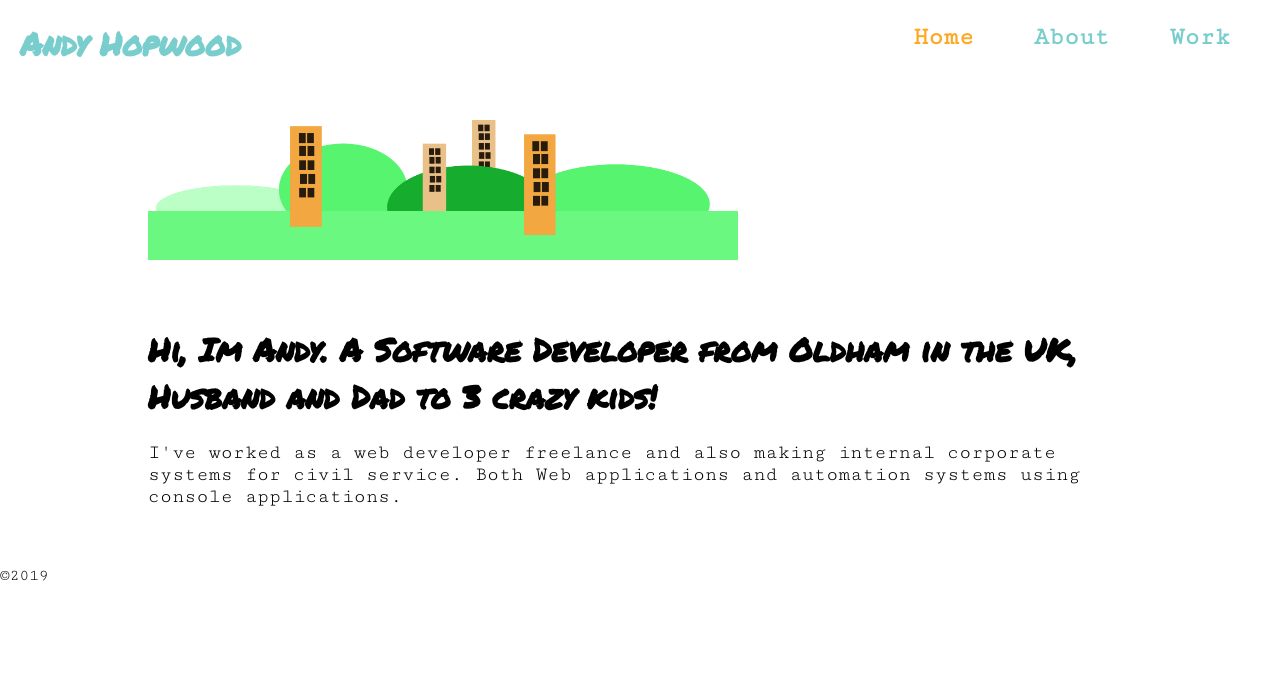
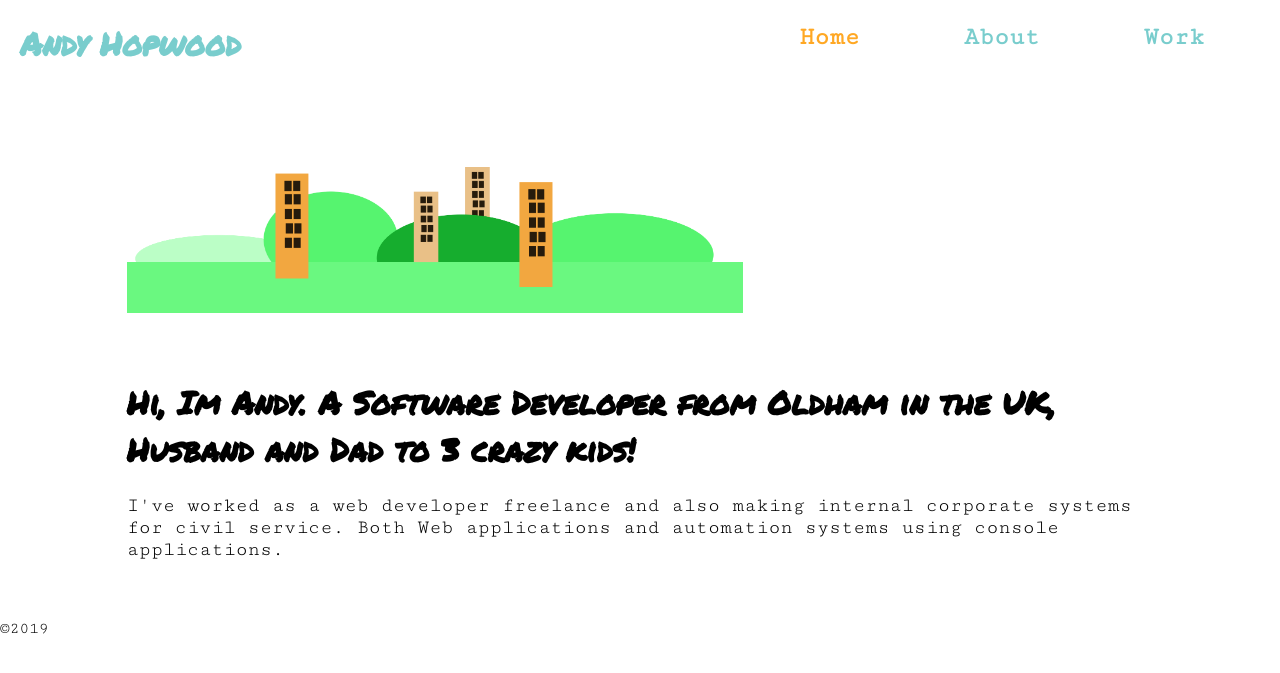
Before and after one commit to andhop/ahopwood, a PHP site: page / in a window 1280 px wide. Shown: the top 673 px of the page. Run offline with PHP 8.4, Linux system fonts and the light colour scheme.

Commit message:
more css updates

```diff
--- a/content/css/main.css
+++ b/content/css/main.css
@@ -1,6 +1,61 @@
 @import url("https://fonts.googleapis.com/css?family=Cutive+Mono|Permanent+Marker");
 * {
   box-sizing: border-box;
+}
+
+.row::after {
+  content: "";
+  clear: both;
+  display: table;
+}
+
+.col-1 {
+  width: 8.3333333333%;
+}
+
+.col-2 {
+  width: 16.6666666667%;
+}
+
+.col-3 {
+  width: 25%;
+}
+
+.col-4 {
+  width: 33.3333333333%;
+}
+
+.col-5 {
+  width: 41.6666666667%;
+}
+
+.col-6 {
+  width: 50%;
+}
+
+.col-7 {
+  width: 58.3333333333%;
+}
+
+.col-8 {
+  width: 66.6666666667%;
+}
+
+.col-9 {
+  width: 75%;
+}
+
+.col-10 {
+  width: 83.3333333333%;
+}
+
+.col-11 {
+  width: 91.6666666667%;
+}
+
+.col-12 {
+  width: 100%;
+  float: left;
 }
 
 body {
@@ -37,11 +92,13 @@
 }
 nav ul li {
   float: left;
+  width: 33.3333333333%;
 }
 nav ul li a {
   display: block;
   text-align: center;
-  padding: 3px 30px;
+  width: 100%;
+  padding: 3px 0;
   font-size: 25px;
   color: #79CDCD;
   text-decoration: none;
@@ -72,7 +129,7 @@
   font-size: 20px;
 }
 
-@media (max-width: 300px) {
+@media screen and (max-width: 300px) {
   .header {
     float: none;
   }
--- a/content/sass/_nav.scss
+++ b/content/sass/_nav.scss
@@ -1,16 +1,19 @@
 nav {
     float:right;
     clear:right;
+
     ul{
         list-style-type: none;
         padding: 0;
         margin: 0;
         li{
             float:left;
+            width: 100/3 * 1%;
             a{
                 display: block;
                 text-align: center;
-                padding: 3px 30px;
+                width: 100%;
+                padding: 3px 0;
                 font-size: 25px;
                 color: #79CDCD;
                 text-decoration: none;
--- a/content/sass/_responsive.scss
+++ /dev/null
@@ -1,7 +0,0 @@
-@media (max-width: 300px){
-    .header{
-        float: none;
-    }
-    nav{float:none;}
-    header{text-align: center;}
-}
--- a/content/sass/main.scss
+++ b/content/sass/main.scss
@@ -3,11 +3,30 @@
 
 $body_font: 'Cutive Mono', monospace;
 $body_font_size: 11px;
+$colwidth:100/12;
+
 
 *{
     box-sizing: border-box;
 }
 
+.row::after{
+    content: "";
+    clear:both;
+    display:table;
+}
+.col-1{width: $colwidth * 1%;}
+.col-2{width: ($colwidth * 2) * 1%;}
+.col-3{width: ($colwidth  * 3) * 1%;}
+.col-4{width: ($colwidth * 4) * 1%;}
+.col-5{width: ($colwidth * 5) * 1%;}
+.col-6{width: ($colwidth * 6) * 1%;}
+.col-7{width: ($colwidth * 7) * 1%;}
+.col-8{width: ($colwidth * 8)* 1%;}
+.col-9{width: ($colwidth * 9) * 1%;}
+.col-10{width: ($colwidth * 10) * 1%;}
+.col-11{width: ($colwidth * 11) * 1%;}
+.col-12{width:100%;float:left;}
 body{
     padding:0;
     margin:0;
--- a/parts/header.php
+++ b/parts/header.php
@@ -8,10 +8,13 @@
     <link rel="stylesheet" href="./content/css/main.css" />
 </head>
 <body>
-    <header>
-        <h1 class="heading">Andy Hopwood</h1>
-        <nav>
-            <?php include 'parts/nav.php'; ?>
-        </nav>
+
+    <header class="row">
+        <div class="col-12">
+            <h1 class="heading col-4">Andy Hopwood</h1>
+            <nav class="col-5">
+                <?php include 'parts/nav.php'; ?>
+            </nav>
+        </div>
     </header>
-    <main>
+    <main class="col-10">
```
Also changed, not shown: 1 other file.
